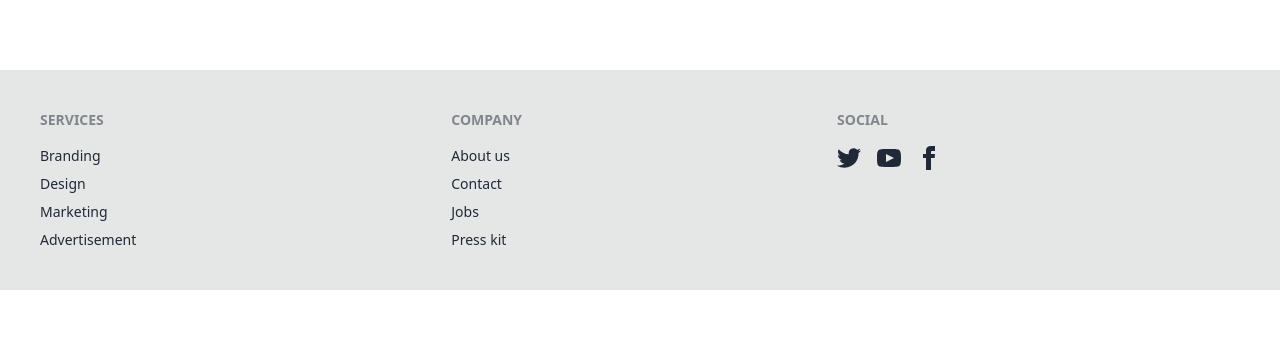
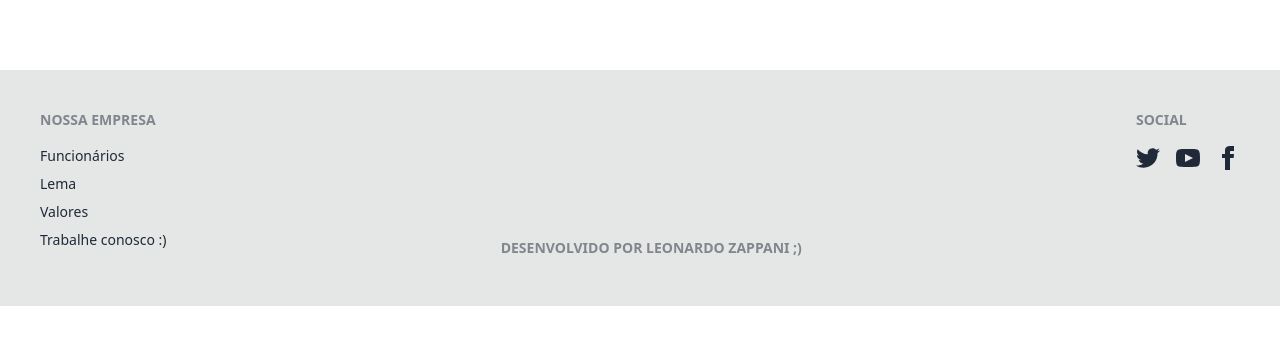
Before and after one commit to Leonardo-Zappani/MarketPlace, a React (Vite) app: page / in a window 1280 px wide. Shown: the part 252-596 px from the top of the page. Built offline with nearby package versions, Linux system fonts and the light colour scheme; no server answers.

Commit message:
adicionando footer

```diff
--- a/src/app/Layout/ui/Layout.tsx
+++ b/src/app/Layout/ui/Layout.tsx
@@ -1,5 +1,5 @@
 import { FC } from "react";
-import { LayoutFooter, Cabecalho } from "@/widgets";
+import { Rodape, Cabecalho } from "@/widgets";
 import { Outlet } from "react-router-dom";
 
 const Layout: FC = () => {
@@ -7,7 +7,7 @@ const Layout: FC = () => {
     <div className="h-screen overflow-x-hidden">
       <Cabecalho />
         <Outlet />
-      <LayoutFooter />
+      <Rodape />
     </div>
   );
 };
--- a/src/pages/Rodape/index.ts
+++ b/src/pages/Rodape/index.ts
@@ -1,3 +1,3 @@
-import LayoutFooter from "./ui/LayoutFooter/LayoutFooter.tsx";
+import Rodape from "./ui/./Rodape/Rodape.tsx";
 
-export { LayoutFooter };
+export { Rodape };
--- a/src/pages/Rodape/ui/LayoutFooter/LayoutFooter.tsx
+++ b/src/pages/Rodape/ui/Rodape/Rodape.tsx
@@ -1,23 +1,17 @@
 import { FC } from "react";
 
-const LayoutFooter: FC = () => {
+const Rodape: FC = () => {
   return (
     <>
-      <footer className="footer bg-base-300 p-10 text-base-content">
+      <footer className="footer bg-base-300 p-10 text-base-content justify-between">
         <div>
-          <span className="footer-title">Services</span>
-          <a className="link-hover link">Branding</a>
-          <a className="link-hover link">Design</a>
-          <a className="link-hover link">Marketing</a>
-          <a className="link-hover link">Advertisement</a>
+          <span className="footer-title">Nossa Empresa</span>
+          <a className="link-hover link">Funcionários</a>
+          <a className="link-hover link">Lema</a>
+          <a className="link-hover link">Valores</a>
+          <a className="link-hover link">Trabalhe conosco :)</a>
         </div>
-        <div>
-          <span className="footer-title">Company</span>
-          <a className="link-hover link">About us</a>
-          <a className="link-hover link">Contact</a>
-          <a className="link-hover link">Jobs</a>
-          <a className="link-hover link">Press kit</a>
-        </div>
+        <span className="footer-title w-full mt-32">Desenvolvido por Leonardo Zappani ;)</span>
         <div>
           <span className="footer-title">Social</span>
           <div className="grid grid-flow-col gap-4">
@@ -61,4 +55,4 @@ const LayoutFooter: FC = () => {
   );
 };
 
-export default LayoutFooter;
+export default Rodape;
--- a/src/widgets/index.ts
+++ b/src/widgets/index.ts
@@ -1,4 +1,4 @@
-import { LayoutFooter } from "../pages/./Rodape";
+import { Rodape } from "../pages/./Rodape";
 import { Cabecalho, Logo, Menu } from "../pages/./Cabecalho";
 
-export { Cabecalho, Logo, Menu, LayoutFooter };
+export { Cabecalho, Logo, Menu, Rodape };
```
